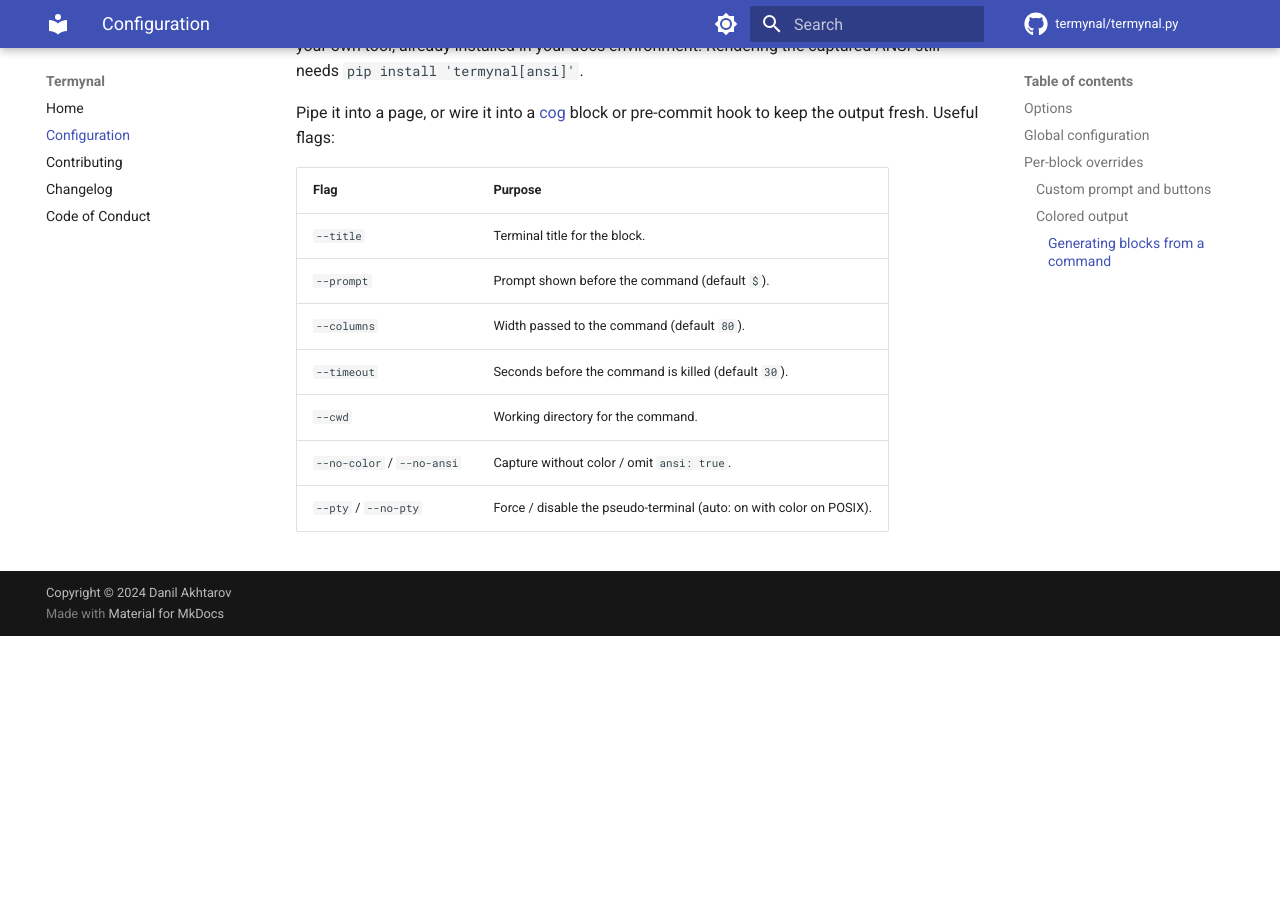
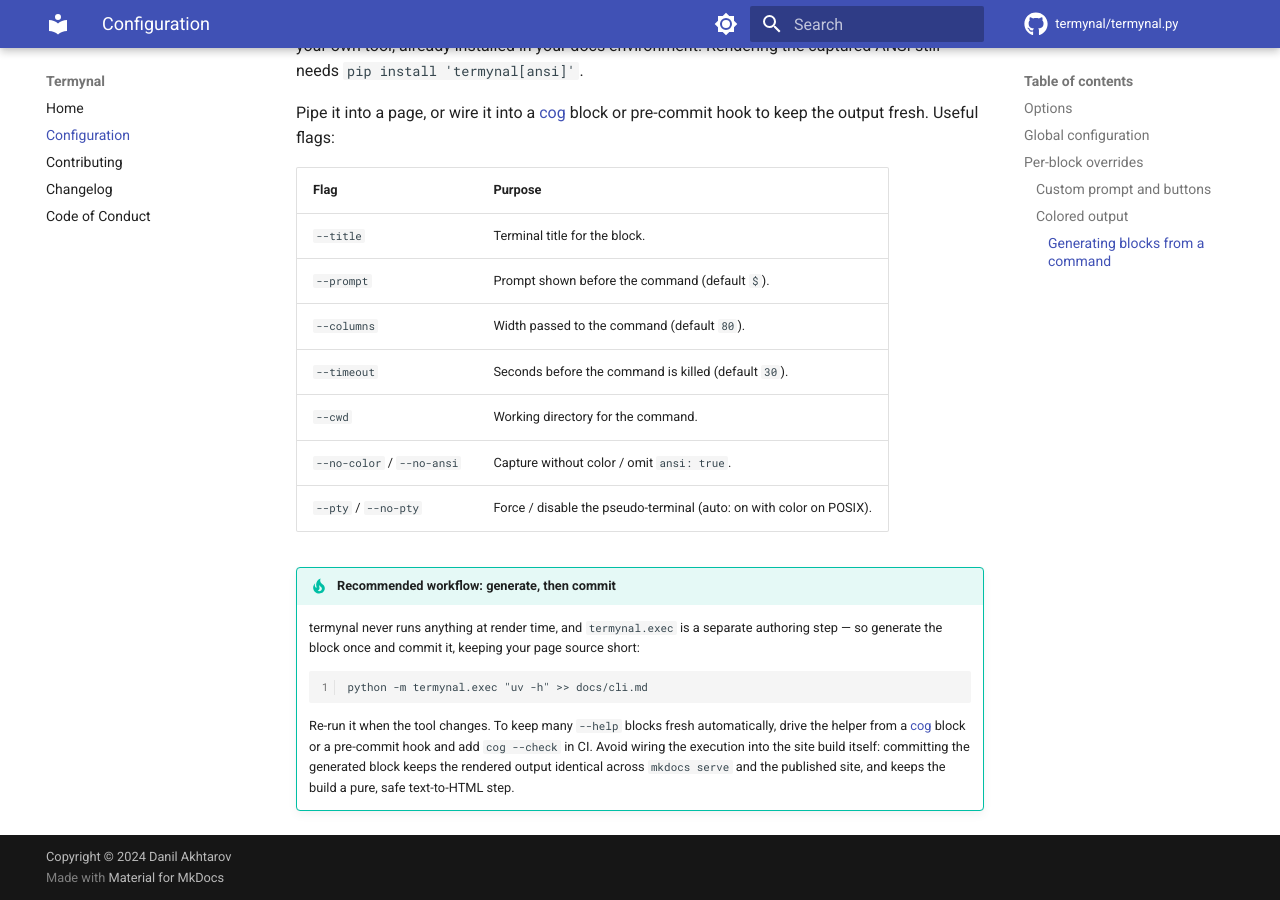
Before and after one commit to termynal/termynal.py, an MkDocs documentation site: the page built from docs/configuration.md, in a window 1280 px wide and 900 px high, scrolled down 2444 px. Built offline with MkDocs 1.6.1 and Material for MkDocs 9.7.7, drawn with Linux system fonts in a browser that asks for light colours; comment, search, counter and statistics services are not loaded; before the commit the page ends 3080 px from its top, so only the background shows below that.

Commit message:
docs: add "generate, then commit" workflow tip for termynal.exec
Spell out the recommended way to leverage the helper: generate blocks and commit
them (optionally via cog/pre-commit + cog --check), rather than wiring execution
into the site build. Keeps the rendered output consistent everywhere and the
build a pure text-to-HTML step.

Co-Authored-By: Claude Opus 4.8 (1M context) <noreply@anthropic.com>

````diff
--- a/docs/configuration.md
+++ b/docs/configuration.md
@@ -120,3 +120,20 @@ block or pre-commit hook to keep the output fresh. Useful flags:
 | `--cwd` | Working directory for the command. |
 | `--no-color` / `--no-ansi` | Capture without color / omit `ansi: true`. |
 | `--pty` / `--no-pty` | Force / disable the pseudo-terminal (auto: on with color on POSIX). |
+
+!!! tip "Recommended workflow: generate, then commit"
+    termynal never runs anything at render time, and `termynal.exec` is a
+    separate authoring step — so generate the block once and commit it, keeping
+    your page source short:
+
+    ```
+    python -m termynal.exec "uv -h" >> docs/cli.md
+    ```
+
+    Re-run it when the tool changes. To keep many `--help` blocks fresh
+    automatically, drive the helper from a
+    [cog](https://nedbatchelder.com/code/cog/) block or a pre-commit hook and add
+    `cog --check` in CI. Avoid wiring the execution into the site build itself:
+    committing the generated block keeps the rendered output identical across
+    `mkdocs serve` and the published site, and keeps the build a pure, safe
+    text-to-HTML step.
````
